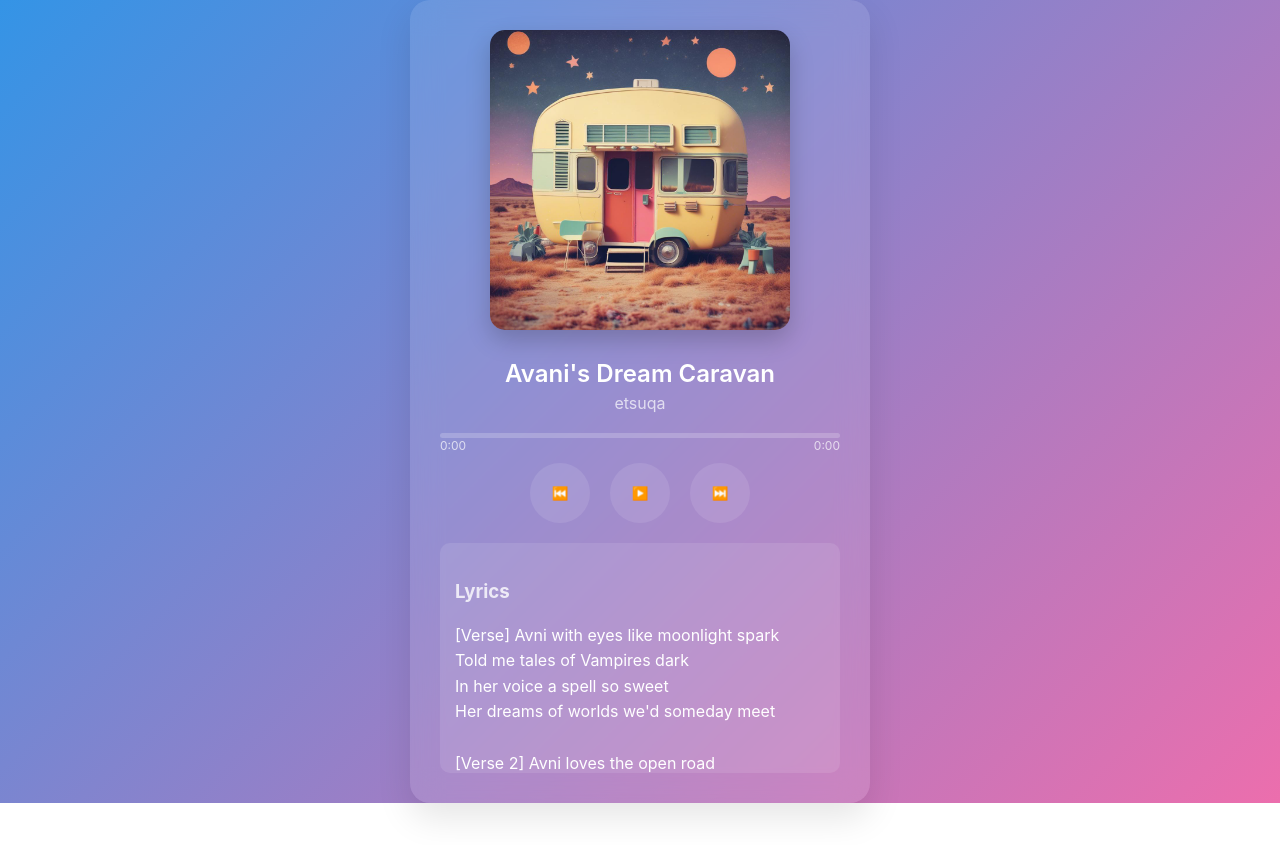
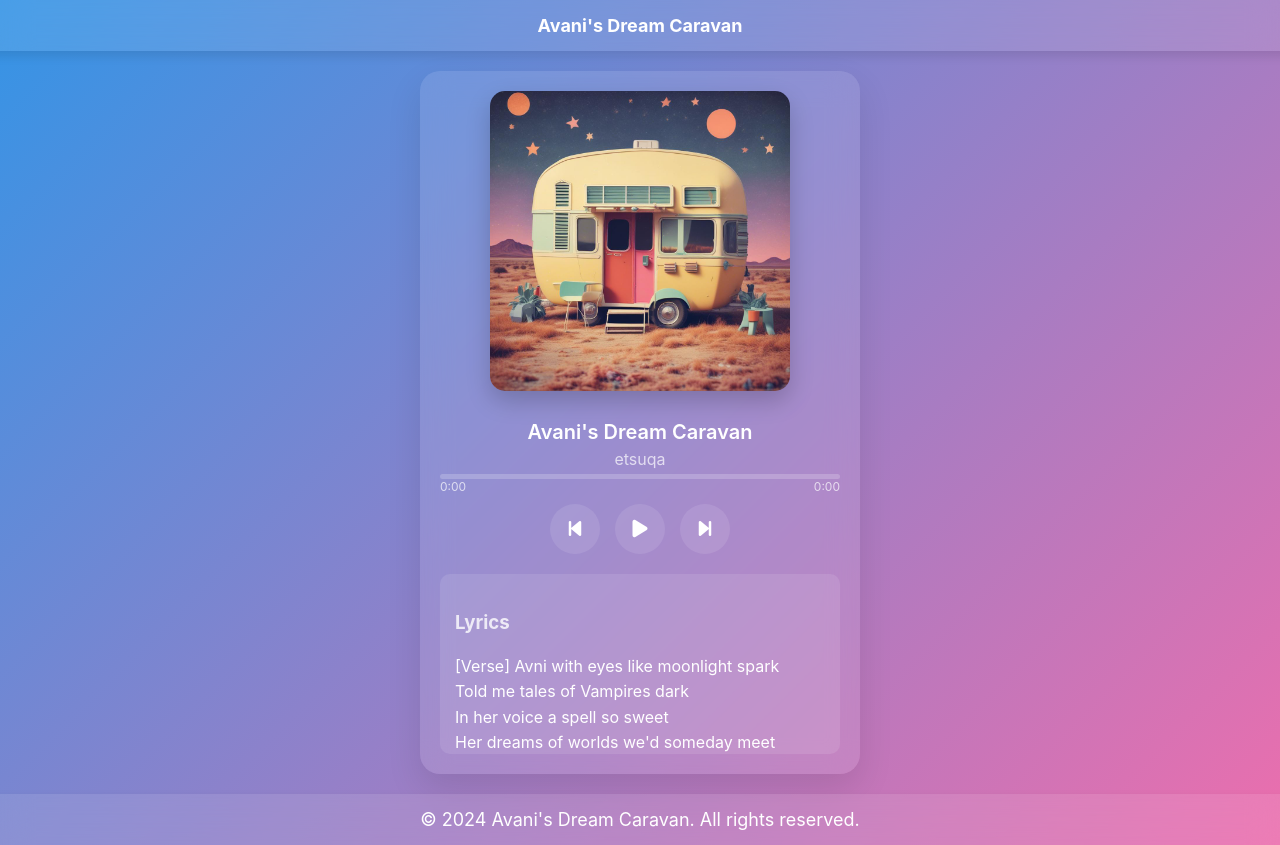
Before and after one commit to TonyACryptonian/musicly, a plain HTML site: page index.html in a window 1280 px wide. Before the commit the page ends 803 px from the top, so only its background shows below. Drawn offline with Linux system fonts and the light colour scheme.

Commit message:
Update index.html

```diff
--- a/index.html
+++ b/index.html
@@ -2,35 +2,61 @@
 <html lang="en">
 <head>
     <meta charset="UTF-8">
+    <meta name="viewport" content="width=device-width, initial-scale=1.0">
     <title>Avani's Dream Caravan</title>
+    <link rel="stylesheet" href="https://cdnjs.cloudflare.com/ajax/libs/font-awesome/6.5.0/css/all.min.css">
     <style>
         body {
             font-family: -apple-system, BlinkMacSystemFont, 'Segoe UI', Roboto, Oxygen, Ubuntu, Cantarell, 'Open Sans', 'Helvetica Neue', sans-serif;
             background: linear-gradient(135deg, #3494E6 0%, #EC6EAD 100%);
             display: flex;
-            justify-content: center;
+            flex-direction: column;
             align-items: center;
+            justify-content: space-between;
             min-height: 100vh;
             margin: 0;
             color: white;
+        }
+
+        header, footer {
+            background: rgba(255, 255, 255, 0.1);
+            backdrop-filter: blur(15px);
+            width: 100%;
+            padding: 15px 20px;
+            text-align: center;
+            box-shadow: 0 5px 10px rgba(0, 0, 0, 0.1);
+        }
+
+        header h1, footer p {
+            margin: 0;
+            font-size: 18px;
+            color: white;
+        }
+
+        /* Add space between header and music player */
+        .spacer {
+            height: 20px; /* Adjust the height as needed */
         }
 
         .player-container {
             background: rgba(255, 255, 255, 0.1);
             backdrop-filter: blur(15px);
             border-radius: 20px;
-            width: 400px;
-            padding: 30px;
-            box-shadow: 0 15px 35px rgba(0,0,0,0.1);
+            width: 90%;
+            max-width: 400px;
+            padding: 20px;
+            box-shadow: 0 15px 35px rgba(0, 0, 0, 0.1);
             text-align: center;
+            margin-bottom: 20px;
         }
 
         .album-cover {
-            width: 300px;
-            height: 300px;
+            width: 100%;
+            max-width: 300px;
+            height: auto;
             object-fit: cover;
             border-radius: 15px;
-            box-shadow: 0 10px 25px rgba(0,0,0,0.2);
+            box-shadow: 0 10px 25px rgba(0, 0, 0, 0.2);
             margin-bottom: 20px;
             transition: transform 0.3s ease;
         }
@@ -39,45 +65,42 @@
             transform: scale(1.05);
         }
 
-        .song-info {
-            margin-bottom: 20px;
-        }
-
         .song-info h2 {
+            font-size: 20px;
+            font-weight: 600;
             margin: 5px 0;
-            font-size: 24px;
-            font-weight: 600;
         }
 
         .song-info p {
             margin: 5px 0;
-            color: rgba(255,255,255,0.7);
+            color: rgba(255, 255, 255, 0.7);
         }
 
         .controls {
             display: flex;
             justify-content: center;
             align-items: center;
-            gap: 20px;
+            gap: 15px;
             margin-bottom: 20px;
         }
 
         .controls button {
-            background: rgba(255,255,255,0.1);
+            background: rgba(255, 255, 255, 0.1);
             border: none;
             color: white;
-            width: 60px;
-            height: 60px;
+            width: 50px;
+            height: 50px;
             border-radius: 50%;
             display: flex;
             justify-content: center;
             align-items: center;
             cursor: pointer;
             transition: background 0.3s ease;
+            font-size: 20px;
         }
 
         .controls button:hover {
-            background: rgba(255,255,255,0.2);
+            background: rgba(255, 255, 255, 0.2);
         }
 
         .progress {
@@ -88,7 +111,7 @@
         .progress-bar {
             width: 100%;
             height: 5px;
-            background: rgba(255,255,255,0.2);
+            background: rgba(255, 255, 255, 0.2);
             border-radius: 10px;
             overflow: hidden;
             cursor: pointer;
@@ -104,14 +127,14 @@
         .time {
             display: flex;
             justify-content: space-between;
-            color: rgba(255,255,255,0.7);
+            color: rgba(255, 255, 255, 0.7);
             font-size: 12px;
         }
 
         .lyrics {
-            max-height: 200px;
+            max-height: 150px;
             overflow-y: auto;
-            background: rgba(255,255,255,0.1);
+            background: rgba(255, 255, 255, 0.1);
             padding: 15px;
             border-radius: 10px;
             margin-top: 20px;
@@ -121,11 +144,26 @@
 
         .lyrics h3 {
             margin-bottom: 10px;
-            color: rgba(255,255,255,0.8);
+            color: rgba(255, 255, 255, 0.8);
+        }
+
+        @media (max-width: 480px) {
+            .controls button {
+                width: 40px;
+                height: 40px;
+                font-size: 16px;
+            }
         }
     </style>
 </head>
 <body>
+    <header>
+        <h1>Avani's Dream Caravan</h1>
+    </header>
+
+    <!-- Spacer for additional space between header and music player -->
+    <div class="spacer"></div>
+
     <div class="player-container">
         <img src="https://raw.githubusercontent.com/TonyACryptonian/musicly/main/musicover.jpeg" alt="Album Cover" class="album-cover">
 
@@ -145,9 +183,9 @@
         </div>
 
         <div class="controls">
-            <button id="prev-btn">⏮️</button>
-            <button id="play-pause-btn">▶️</button>
-            <button id="next-btn">⏭️</button>
+            <button id="prev-btn"><i class="fas fa-step-backward"></i></button>
+            <button id="play-pause-btn"><i class="fas fa-play"></i></button>
+            <button id="next-btn"><i class="fas fa-step-forward"></i></button>
         </div>
 
         <div class="lyrics">
@@ -190,8 +228,12 @@
         </audio>
     </div>
 
+    <footer>
+        <p>&copy; 2024 Avani's Dream Caravan. All rights reserved.</p>
+    </footer>
+
     <script>
-        (function() {
+        (function () {
             var audioPlayer = document.getElementById('audio-player');
             var playPauseBtn = document.getElementById('play-pause-btn');
             var progressBar = document.querySelector('.progress-bar');
@@ -199,28 +241,32 @@
             var currentTimeEl = document.getElementById('current-time');
             var totalTimeEl = document.getElementById('total-time');
 
+            // Function to format time (in seconds) to MM:SS format
             function formatTime(timeInSeconds) {
                 var minutes = Math.floor(timeInSeconds / 60);
                 var seconds = Math.floor(timeInSeconds % 60);
                 return minutes + ':' + (seconds < 10 ? '0' : '') + seconds;
             }
 
+            // Toggles between playing and pausing the audio
             function togglePlayPause() {
                 if (audioPlayer.paused) {
                     audioPlayer.play();
-                    playPauseBtn.textContent = '⏸️';
+                    playPauseBtn.innerHTML = '<i class="fas fa-pause"></i>';
                 } else {
                     audioPlayer.pause();
-                    playPauseBtn.textContent = '▶️';
+                    playPauseBtn.innerHTML = '<i class="fas fa-play"></i>';
                 }
             }
 
+            // Updates the progress bar and current time as the audio plays
             function updateProgress() {
                 var percentage = (audioPlayer.currentTime / audioPlayer.duration) * 100;
                 progressBarFill.style.width = percentage + '%';
                 currentTimeEl.textContent = formatTime(audioPlayer.currentTime);
             }
 
+            // Allows users to click on the progress bar to seek
             function seek(event) {
                 var percent = event.offsetX / progressBar.offsetWidth;
                 audioPlayer.currentTime = percent * audioPlayer.duration;
@@ -230,7 +276,7 @@
 
             audioPlayer.addEventListener('timeupdate', updateProgress);
 
-            audioPlayer.addEventListener('loadedmetadata', function() {
+            audioPlayer.addEventListener('loadedmetadata', function () {
                 totalTimeEl.textContent = formatTime(audioPlayer.duration);
             });
 
```
